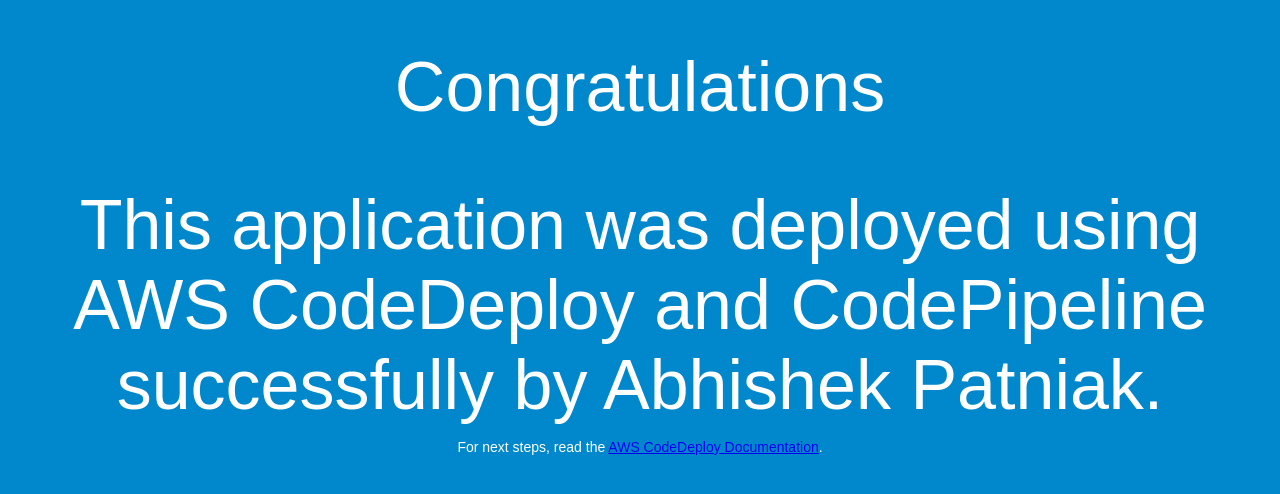
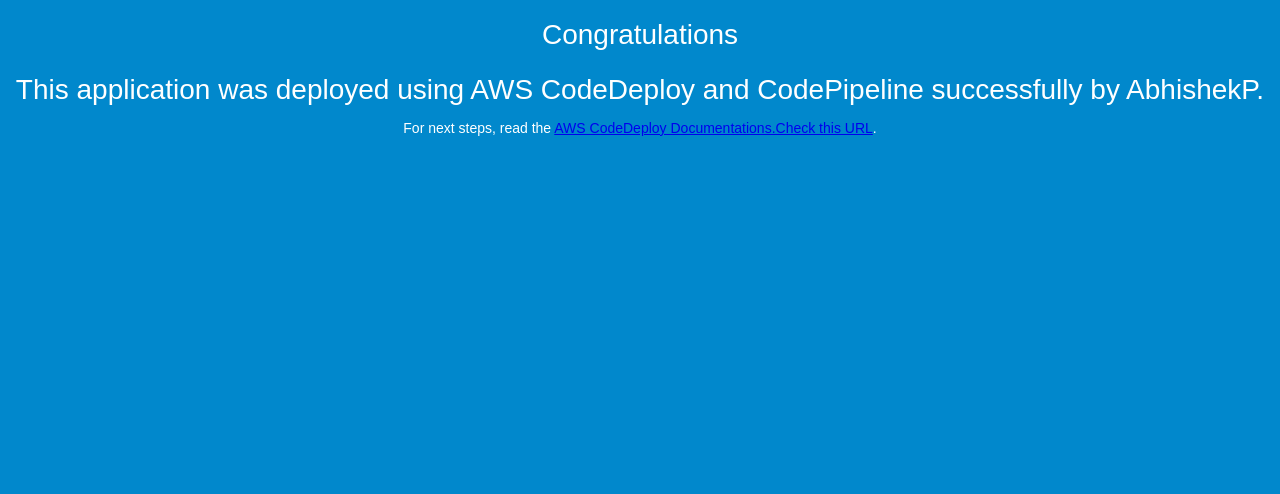
Before and after one commit to abhishekap374/Sample_Linux, a plain HTML site: page index.html in a window 1280 px wide. Drawn offline with Linux system fonts and the light colour scheme.

Commit message:
Update index.html

```diff
--- a/index.html
+++ b/index.html
@@ -12,13 +12,13 @@
     }
 
     h1 {
-      font-size: 500%;
+      font-size: 200%;
       font-weight: normal;
       margin-bottom: 0;
     }
 
     h2 {
-      font-size: 500%;
+      font-size: 200%;
       font-weight: normal;
       margin-bottom: 0;
     }
@@ -27,8 +27,8 @@
 <body>
   <div align="center">
     <h1>Congratulations</h1>
-    <h2>This application was deployed using AWS CodeDeploy and CodePipeline successfully by Abhishek Patniak.</h2>
-    <p>For next steps, read the <a href="http://aws.amazon.com/documentation/codedeploy">AWS CodeDeploy Documentation</a>.</p>
+    <h2>This application was deployed using AWS CodeDeploy and CodePipeline successfully by AbhishekP.</h2>
+    <p>For next steps, read the <a href="http://aws.amazon.com/documentation/codedeploy">AWS CodeDeploy Documentations.Check this URL</a>.</p>
   </div>
 </body>
 </html>
```
